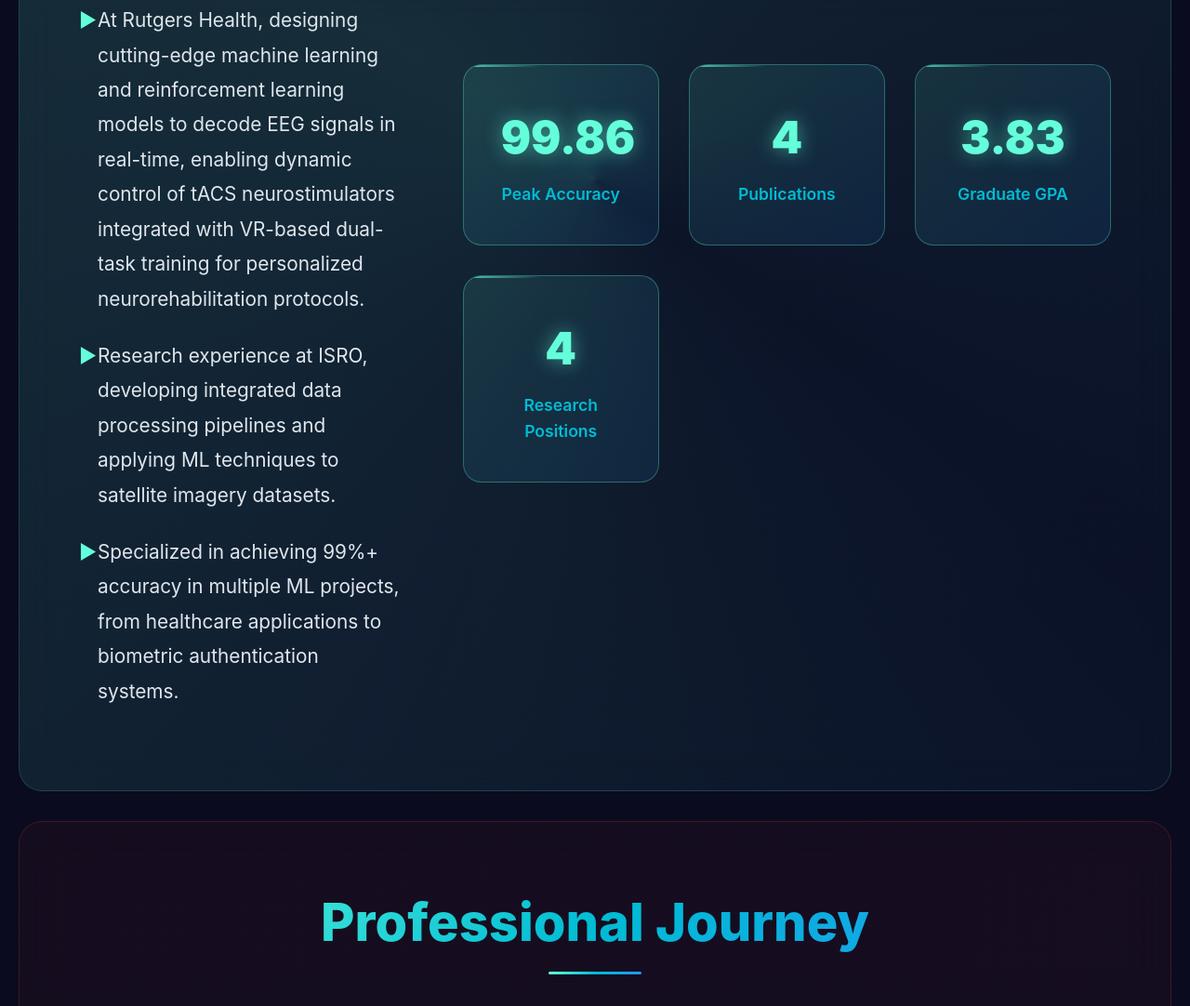
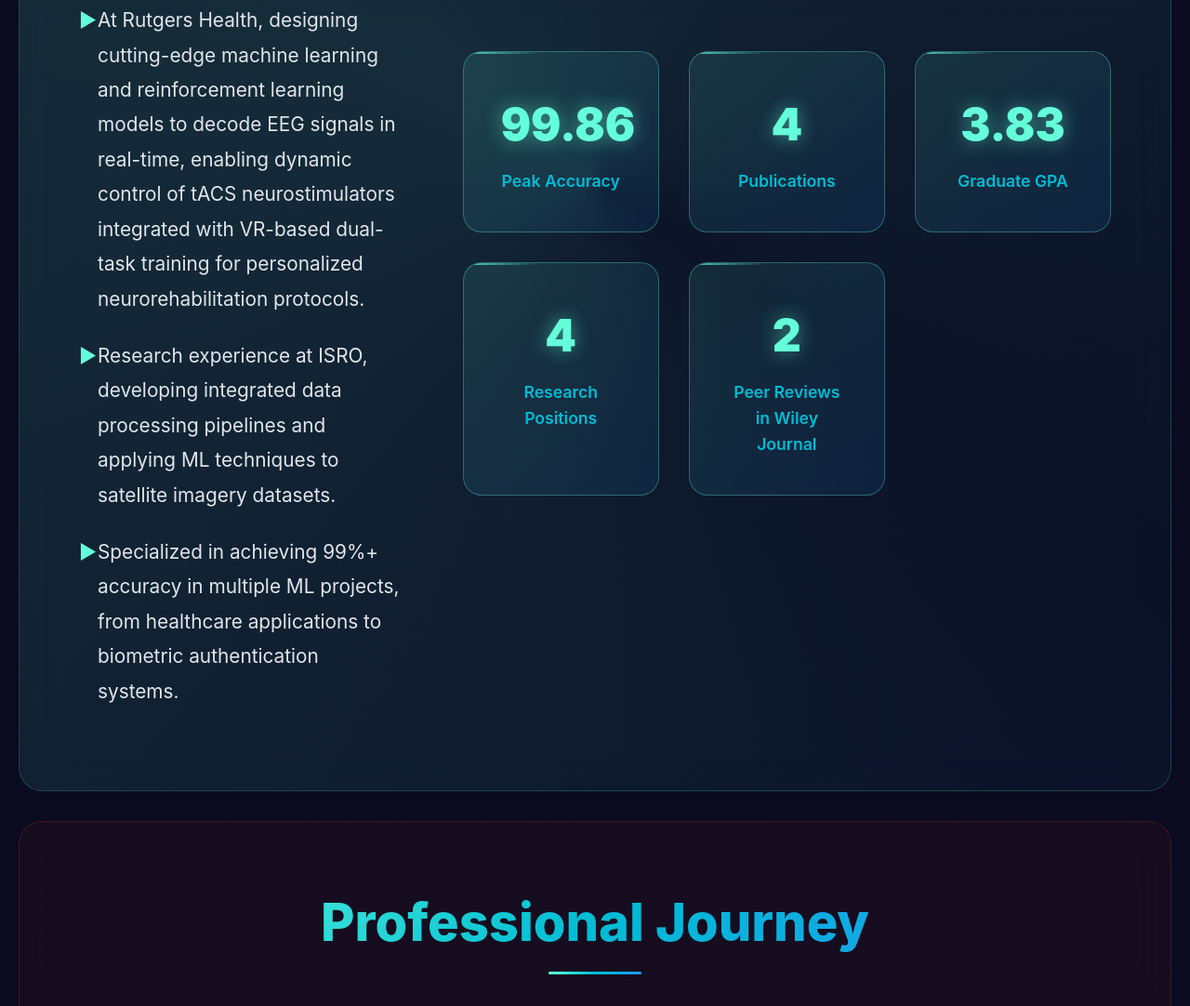
Before and after one commit to pvp08/pvp08.github.io, a plain HTML site: page index.html in a window 1280 px wide. Shown: the part 1296-2378 px from the top of the page at 93% size. Drawn offline with Linux system fonts and the light colour scheme.

Commit message:
Update index.html

```diff
--- a/index.html
+++ b/index.html
@@ -861,6 +861,10 @@
                             <div class="stat-number">4+</div>
                             <div class="stat-label">Research Positions</div>
                         </div>
+						<div class="stat-item">
+                            <div class="stat-number">2</div>
+                            <div class="stat-label">Peer Reviews in Wiley Journal</div>
+                        </div>
                     </div>
                 </div>
             </div>
```
